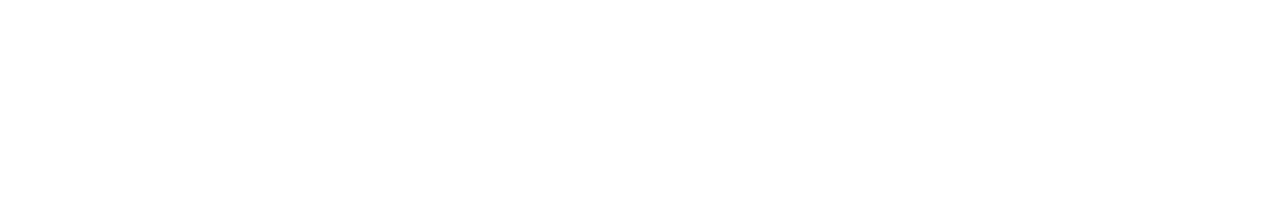
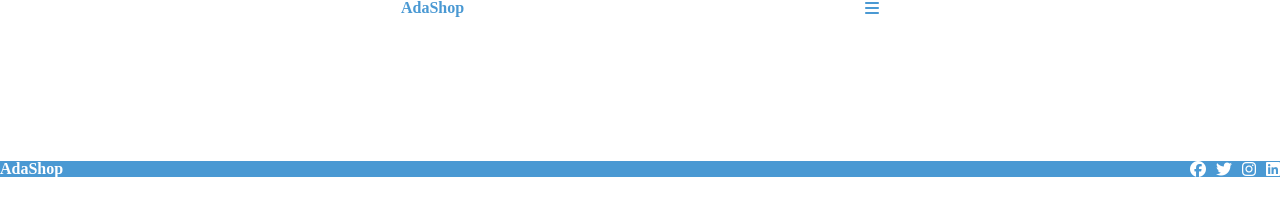
Before and after one commit to MelsCrest/project-promo-B-module-1-team-2, a plain HTML site: page index.html in a window 1280 px wide. Drawn offline with Linux system fonts and the light colour scheme.

Commit message:
header and footer

```diff
--- a/css/style.css
+++ b/css/style.css
@@ -0,0 +1,22 @@
+.footer{
+    background-color: #4a99d3;
+    display: flex;
+    justify-content: space-between;
+    align-content: end;
+}
+.logo-footer {
+    color: white;
+    font-weight: bold;
+}
+.header{
+    display: flex;
+    justify-content: space-evenly;
+}
+.socials{
+    display: flex;
+    gap: 10px;
+}
+.logo-header{
+    color: #4a99d3;
+    font-weight: bold;
+}
--- a/index.html
+++ b/index.html
@@ -6,12 +6,13 @@
     <title>Home</title>
     <link rel="stylesheet" href="./css/reset.css">
     <link rel="stylesheet" href="./css/style.css">
+    <script src="https://kit.fontawesome.com/3f4088c47c.js" crossorigin="anonymous"></script>
 </head>
 <body>
-    <header>
-        <img src="" alt="">
+    <header class="header">
+        <p class="logo-header">AdaShop</p>
         <nav>
-
+            <i class="fa-solid fa-bars" style="color: #4a99d3;"></i>
         </nav>
     </header>
     <main>
@@ -74,13 +75,13 @@
             </article>
         </section>
     </main>
-    <footer>
-        <img src="" alt="">
-        <div>
-            <img src="" alt="">
-            <img src="" alt="">
-            <img src="" alt="">
-            <img src="" alt="">
+    <footer class="footer">
+        <p class="logo-footer">AdaShop</p>
+        <div class="socials">
+            <i class="fa-brands fa-facebook" style="color: #ffffff;"></i>
+            <i class="fa-brands fa-twitter" style="color: #ffffff;"></i>
+            <i class="fa-brands fa-instagram" style="color: #ffffff;"></i>
+            <i class="fa-brands fa-linkedin" style="color: #ffffff;"></i>
         </div>
     </footer>
 </body>
```
